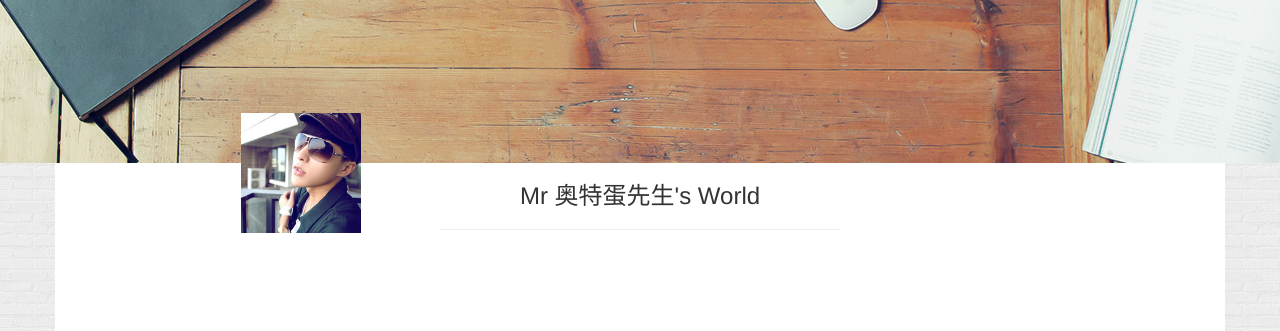
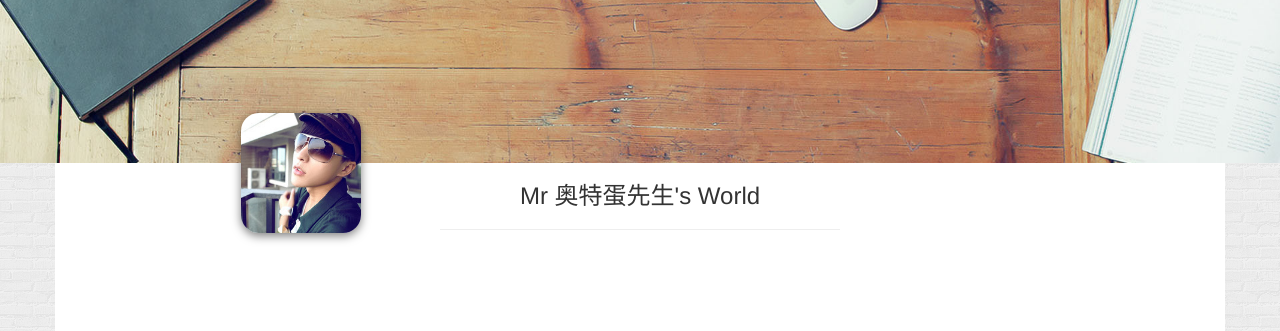
Before and after one commit to GeorageLiang/georageliang.github.com, a Jekyll site: the page index-pre.html, which Jekyll copies as it is, in a window 1280 px wide. Shown: the part 237-568 px from the top of the page. Built offline with Jekyll 4.4.1, drawn with Linux system fonts in a browser that asks for light colours; some web fonts are replaced; comment, search, counter and statistics services are not loaded.

Commit message:
add box-radous

```diff
--- a/css/main1.css
+++ b/css/main1.css
@@ -85,6 +85,8 @@ background-color: gainsboro;
   position: relative;
   top: -50px;
   left: 15%;
+  border-radius: 15%;
+  box-shadow: 0 3px 10px rgba(0,0,0,.5);
 }
 .head-title{
   width: 400px;
```
